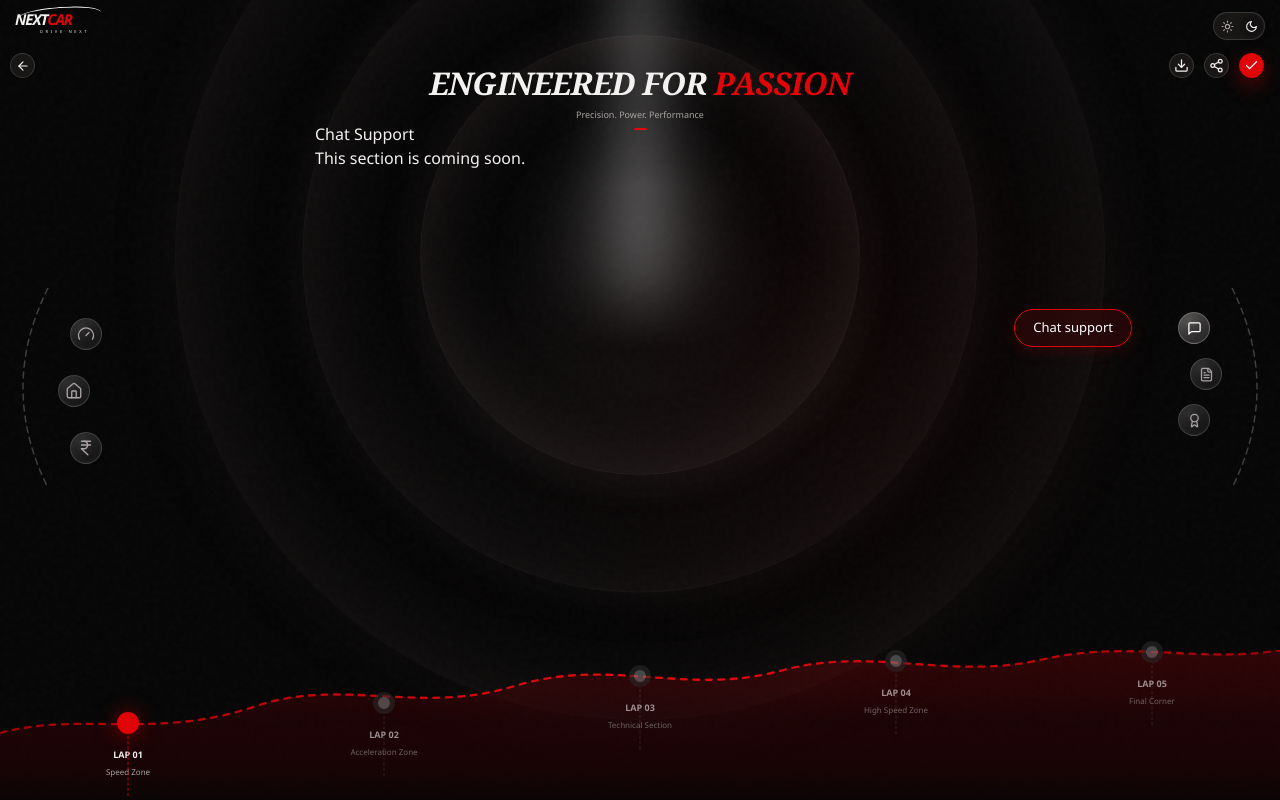
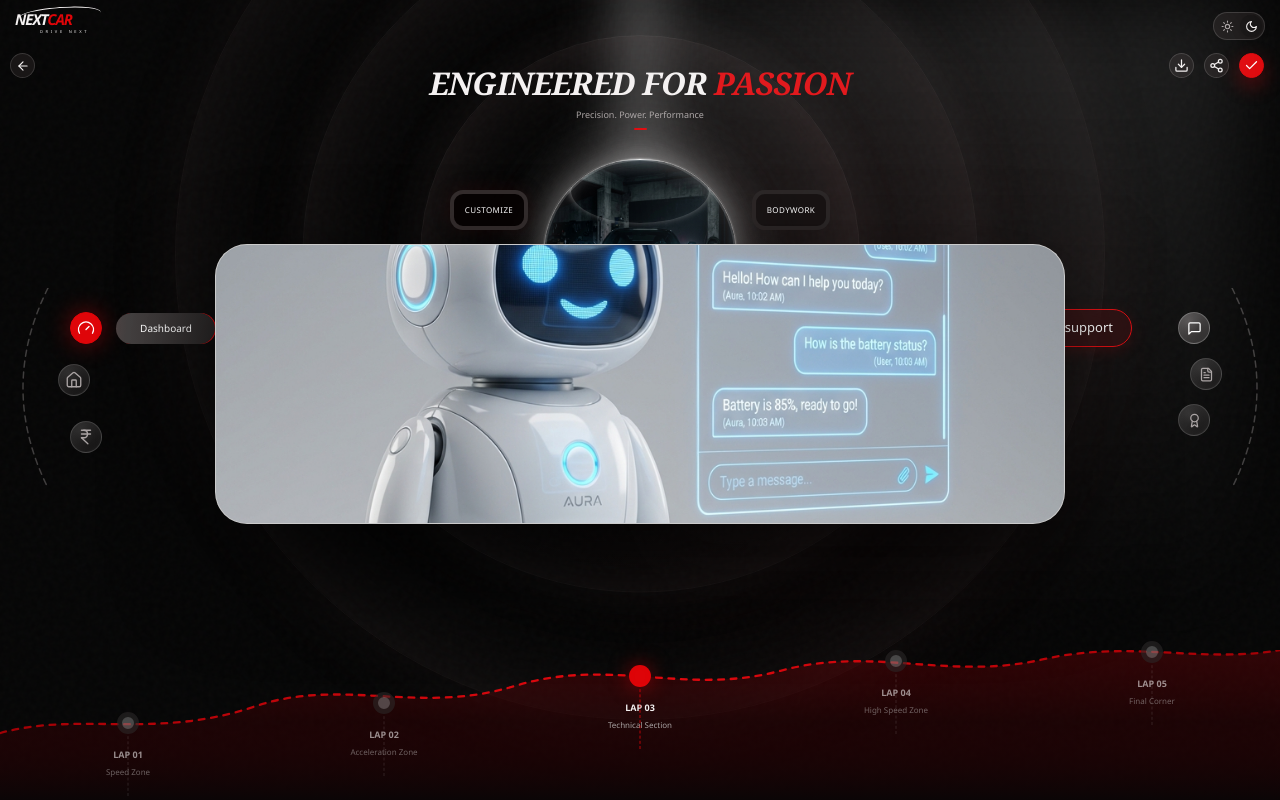
Before and after one commit to avinash-kr-pandey/req, a Next.js app: page / in a window 1280 px wide. Both pictures are taken after a click on the button 1194 px from the left and 328 px from the top of the page. Built offline with nearby package versions, Linux system fonts and the light colour scheme.

Commit message:
Integrate pulled timeline features with local dashboard

```diff
--- a/app/globals.css
+++ b/app/globals.css
@@ -1286,6 +1286,190 @@
   .lap:nth-child(5) .lap-dot {
     top: 6px;
   }
+}
+
+/* Pulled timeline and chat features, integrated without replacing dashboard styles. */
+.chat-overlay-container {
+  position: absolute;
+  z-index: 60;
+  inset: 0;
+  pointer-events: none;
+}
+
+.chat-spotlight {
+  position: absolute;
+  top: 0;
+  left: 50%;
+  width: 600px;
+  height: 100%;
+  transform: translateX(-50%);
+  transform-origin: top center;
+  background: linear-gradient(180deg, rgba(255, 255, 255, 0.2), transparent 80%);
+  filter: blur(40px);
+}
+
+.chat-message-card {
+  position: absolute;
+  top: 48%;
+  left: 50%;
+  width: min(850px, 85vw);
+  height: 280px;
+  overflow: hidden;
+  border: 1px solid rgba(255, 255, 255, 0.1);
+  border-radius: 32px;
+  background: #c5c5c5;
+  box-shadow: 0 40px 100px rgba(0, 0, 0, 0.6);
+}
+
+.chat-message-card img {
+  width: 100%;
+  height: 100%;
+  object-fit: cover;
+}
+
+.timeline-stage {
+  position: absolute;
+  z-index: 10;
+  top: 50%;
+  left: 50%;
+  width: 55%;
+  height: 200px;
+  transform: translate(-50%, -50%);
+}
+
+.timeline-track {
+  position: relative;
+  display: flex;
+  width: 100%;
+  height: 100%;
+  align-items: center;
+}
+
+.timeline-line-bg,
+.timeline-line-fg {
+  position: absolute;
+  left: 0;
+  height: 1px;
+  border-bottom: 2px dotted rgba(255, 255, 255, 0.15);
+  background: transparent;
+}
+
+.timeline-line-bg {
+  width: 100%;
+}
+
+.timeline-line-fg {
+  z-index: 2;
+  border-color: #df0509;
+}
+
+.timeline-car-marker {
+  position: absolute;
+  z-index: 3;
+  top: 50%;
+  display: flex;
+  width: 28px;
+  height: 28px;
+  align-items: center;
+  justify-content: center;
+  overflow: hidden;
+  transform: translate(-50%, -50%);
+  border: 1px solid rgba(255, 255, 255, 0.2);
+  border-radius: 50%;
+  background: #111;
+  box-shadow: 0 0 20px rgba(223, 5, 9, 0.4), inset 0 0 10px rgba(0, 0, 0, 0.8);
+}
+
+.timeline-car-marker img,
+.timeline-truck img {
+  width: 100%;
+  height: 100%;
+  object-fit: contain;
+}
+
+.timeline-tooltip-card {
+  position: absolute;
+  z-index: 4;
+  bottom: calc(50% + 24px);
+  display: flex;
+  width: 200px;
+  transform: translateX(-50%);
+  flex-direction: column;
+  align-items: center;
+  justify-content: center;
+  padding: 16px 20px;
+  border-top: 1px solid rgba(255, 255, 255, 0.2);
+  border-bottom: 1px solid rgba(0, 0, 0, 0.8);
+  background: linear-gradient(135deg, rgba(80, 80, 80, 0.9), rgba(30, 30, 30, 0.95));
+  clip-path: polygon(15% 0, 100% 0, 85% 100%, 0 100%);
+  text-align: center;
+  backdrop-filter: blur(10px);
+}
+
+.timeline-tooltip-card strong {
+  margin-bottom: 4px;
+  color: white;
+  font-size: 13px;
+}
+
+.timeline-tooltip-card small {
+  color: #a0a0a0;
+  font-size: 11px;
+}
+
+.timeline-truck {
+  position: absolute;
+  z-index: 2;
+  top: 50%;
+  display: flex;
+  width: 400px;
+  height: auto;
+  align-items: center;
+  justify-content: center;
+  transform: translateY(-50%);
+  pointer-events: none;
+}
+
+.timeline-truck img {
+  height: auto;
+}
+
+.timeline-thank-you {
+  position: fixed;
+  z-index: 100;
+  top: 50%;
+  left: 50%;
+  display: flex;
+  transform: translate(-50%, -50%);
+  flex-direction: column;
+  align-items: center;
+  justify-content: center;
+  text-align: center;
+}
+
+.timeline-thank-you h2 {
+  margin-bottom: 24px;
+  color: white;
+  font-size: 4rem;
+  font-style: italic;
+  font-weight: 900;
+  letter-spacing: 2px;
+  text-shadow: 0 4px 20px rgba(0, 0, 0, 0.8);
+}
+
+.timeline-home-btn {
+  padding: 12px 32px;
+  border: 1px solid rgba(255, 255, 255, 0.2);
+  border-radius: 24px;
+  background: rgba(255, 255, 255, 0.1);
+  color: white;
+  cursor: pointer;
+  backdrop-filter: blur(10px);
+}
+
+.timeline-home-btn:hover {
+  border-color: rgba(255, 255, 255, 0.4);
+  background: rgba(255, 255, 255, 0.2);
 }
 
 @media (max-width: 560px) {
--- a/components/Experience.tsx
+++ b/components/Experience.tsx
@@ -2,7 +2,7 @@
 
 import { AnimatePresence, motion } from "framer-motion";
 import { ArrowLeft, Download, Share2, Check, MessageSquare, FileText, Award } from "lucide-react";
-import { useState } from "react";
+import { useEffect, useState } from "react";
 import { BookingModal } from "@/components/BookingModal";
 import { Heading } from "@/components/Heading";
 import { HomeStage } from "@/components/HomeStage";
@@ -12,12 +12,18 @@
 import { SideNav, type ViewName } from "@/components/SideNav";
 import { ThemeToggle } from "@/components/ThemeToggle";
 import { VehicleStage } from "@/components/VehicleStage";
+import { TimelineStage } from "@/components/TimelineStage";
 import { cn } from "@/lib/utils";
 
 export function Experience() {
   const [view, setView] = useState<ViewName | "chat" | "timeline" | "certifications">("dashboard");
   const [menuOpen, setMenuOpen] = useState(false);
   const [plan, setPlan] = useState<string | null>(null);
+  const [showChat, setShowChat] = useState(false);
+
+  useEffect(() => {
+    setShowChat(false);
+  }, [view]);
 
   return (
     <main className="experience dark">
@@ -26,6 +32,35 @@
       <div className="grain" />
 
       <div className="experience-container">
+        <AnimatePresence>
+          {showChat && (
+            <motion.div
+              className="chat-overlay-container"
+              initial={{ opacity: 0 }}
+              animate={{ opacity: 1 }}
+              exit={{ opacity: 0 }}
+              transition={{ duration: 0.4 }}
+            >
+              <motion.div
+                className="chat-spotlight"
+                initial={{ opacity: 0, scaleY: 0 }}
+                animate={{ opacity: 0.5, scaleY: 1 }}
+                exit={{ opacity: 0, scaleY: 0 }}
+                transition={{ duration: 0.8, ease: [0.22, 1, 0.36, 1] }}
+              />
+              <motion.div
+                className="chat-message-card"
+                initial={{ x: "-150vw", y: "-50%", opacity: 0, scale: 0.9 }}
+                animate={{ x: "-50%", y: "-50%", opacity: 1, scale: 1 }}
+                exit={{ x: "-150vw", y: "-50%", opacity: 0, scale: 0.9 }}
+                transition={{ type: "spring", damping: 25, stiffness: 120, delay: 0.1 }}
+              >
+                <img src="/robot_chat.png" alt="Chat assistant" />
+              </motion.div>
+            </motion.div>
+          )}
+        </AnimatePresence>
+
         {/* Topbar layout */}
         <div className="topbar">
           <div className="logo-section">
@@ -84,11 +119,11 @@
           <div className="right-nav-items">
             <button
               type="button"
-              className={cn("right-nav-item", view === "chat" && "active")}
-              onClick={() => setView("chat")}
+              className={cn("right-nav-item", showChat && "active")}
+              onClick={() => setShowChat((open) => !open)}
               aria-label="Chat support"
             >
-              {view === "chat" && <span className="timeline-tooltip">Chat support</span>}
+              {showChat && <span className="timeline-tooltip">Chat support</span>}
               <span className="right-nav-icon">
                 <MessageSquare size={15} />
               </span>
@@ -132,8 +167,9 @@
             {view === "dashboard" && <VehicleStage />}
             {view === "home" && <HomeStage />}
             {view === "pricing" && <Pricing onBook={setPlan} />}
-            {view === "chat" && <CenterPlaceholder title="Chat Support" />}
-            {view === "timeline" && <CenterPlaceholder title="Explore Timeline" />}
+            {view === "timeline" && (
+              <TimelineStage onGoHome={() => setView("home")} />
+            )}
             {view === "certifications" && <CenterPlaceholder title="Certifications" />}
           </motion.div>
         </AnimatePresence>
--- a/components/SideNav.tsx
+++ b/components/SideNav.tsx
@@ -4,7 +4,7 @@
 import { motion } from "framer-motion";
 import { cn } from "@/lib/utils";
 
-export type ViewName = "dashboard" | "home" | "pricing";
+export type ViewName = "dashboard" | "home" | "pricing" | "timeline";
 
 const items = [
   { id: "dashboard" as const, label: "Dashboard", icon: Gauge },
```
